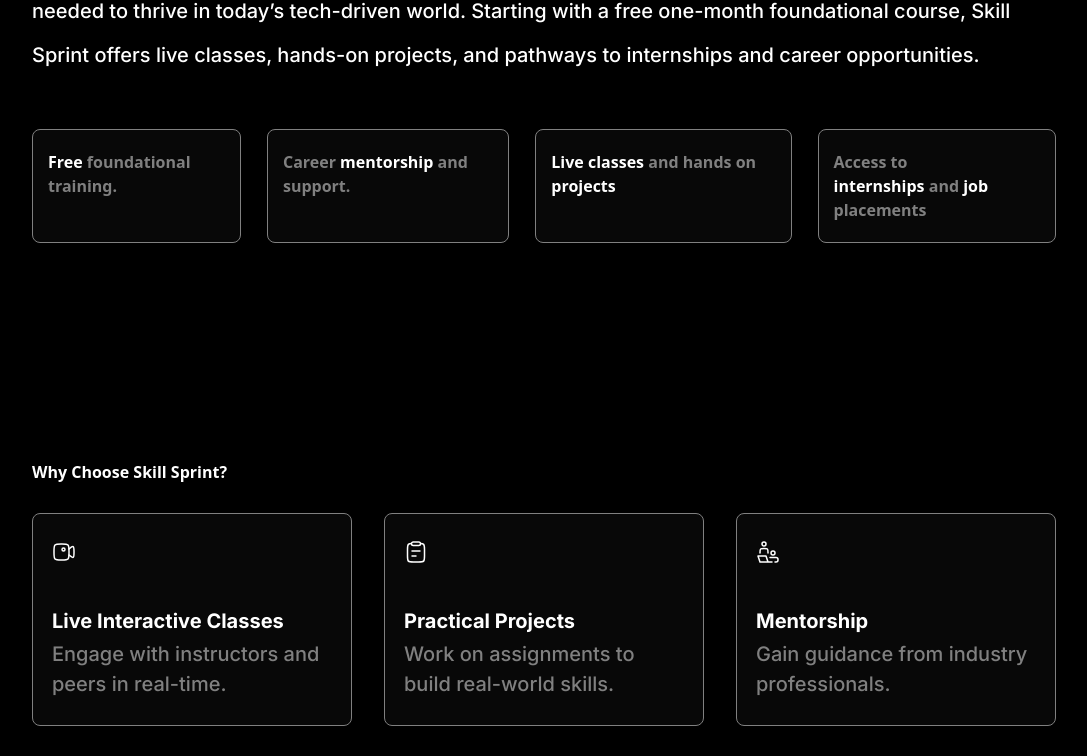
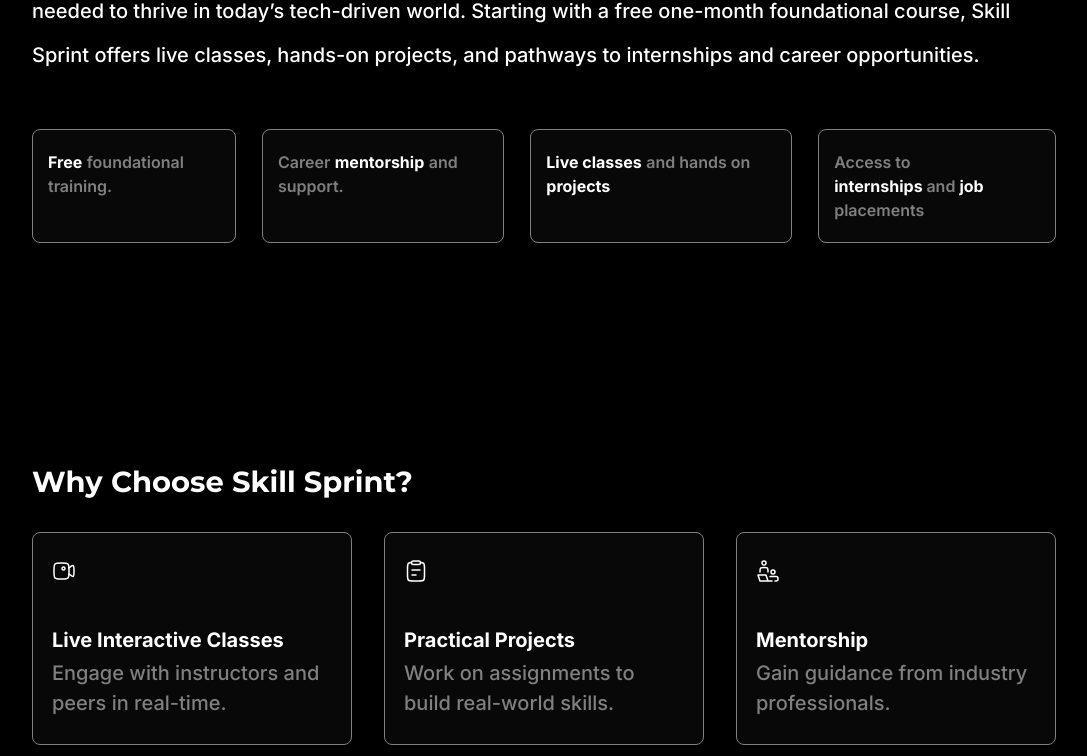
Before and after one commit to matincodes/skillsprint-comingsoon, a React (Vite) app: page / in a window 1280 px wide. Shown: the part 991-1747 px from the top of the page, without its empty margins (96-1183 px from the left). Built offline with nearby package versions, Linux system fonts and the light colour scheme; a web font is replaced by a local one.

Commit message:
adding changes

```diff
--- a/src/components/About.jsx
+++ b/src/components/About.jsx
@@ -14,7 +14,7 @@
         </p>
       </div>
       {/* Cards */}
-      <div className="w-full h-auto grid grid-cols-2 md:flex md:justify-between  gap-[26px] ">
+      <div className="w-full h-auto grid grid-cols-2 md:flex md:justify-between  gap-[26px] font-Inter">
         <div className="w-auto h-auto   rounded-lg px-[15px] py-[20px] border-solid border-[1px] border-gray bg-semiBlack">
           <span className="text-white font-bold text-[16px] leading-[22px]">
             Free
--- a/src/components/Choose.jsx
+++ b/src/components/Choose.jsx
@@ -9,7 +9,7 @@
 const Choose = () => {
   return (
     <div id="Program highlights" className="w-[80%] h-auto mt-[217px] flex flex-col gap-[29px] ">
-      <h2 className="font-bold text-[16px] text-white">
+      <h2 className="font-bold text-[16px] md:text-[29px] text-white font-Montserrat">
         Why Choose Skill Sprint?
       </h2>
       <div className="w-full h-auto flex flex-col items-center gap-[74px] ">
--- a/src/components/CountDown.jsx
+++ b/src/components/CountDown.jsx
@@ -49,7 +49,7 @@
   const [secondsTens, secondsOnes] = secondsDigits;
   return (
     <div className="xl:gap-[52px] w-full md:w-[80%] h-auto flex flex-col gap-[29px] justify-between mt-[217px] ">
-      <h2 className=" font-Montserrat text-[16px] font-bold text-white text-center">
+      <h2 className=" font-Montserrat text-[16px] font-bold text-white text-center px-10">
         The Countdown to Your Future Starts Now!
       </h2>
       <div className="w-full h-auto flex justify-center gap-2  ">
--- a/src/components/RegistrationForm.jsx
+++ b/src/components/RegistrationForm.jsx
@@ -82,7 +82,7 @@
   };
 
   return (
-    <div className="md:w-[60%] w-[95%] mx-auto h-auto my-20">
+    <div id='Waitlist' className="md:w-[60%] w-[95%] mx-auto h-auto my-20">
       <form onSubmit={handleSubmit} className="w-full">
         <h2 className="text-[30px] font-bold font-Montserrat text-white text-center pb-5">Skill Sprint Program Registration</h2>
         <p className='text-gray font-Inter font-semibold text-center leading-7'>You are registering for our  <strong className='text-white'>one-month FREE intensive tech and non-tech program</strong>  designed to equip you with foundational skills in various high-demand fields. This free program serves as an introduction to our comprehensive curriculum, preparing you for real-world projects and career opportunities.
```
